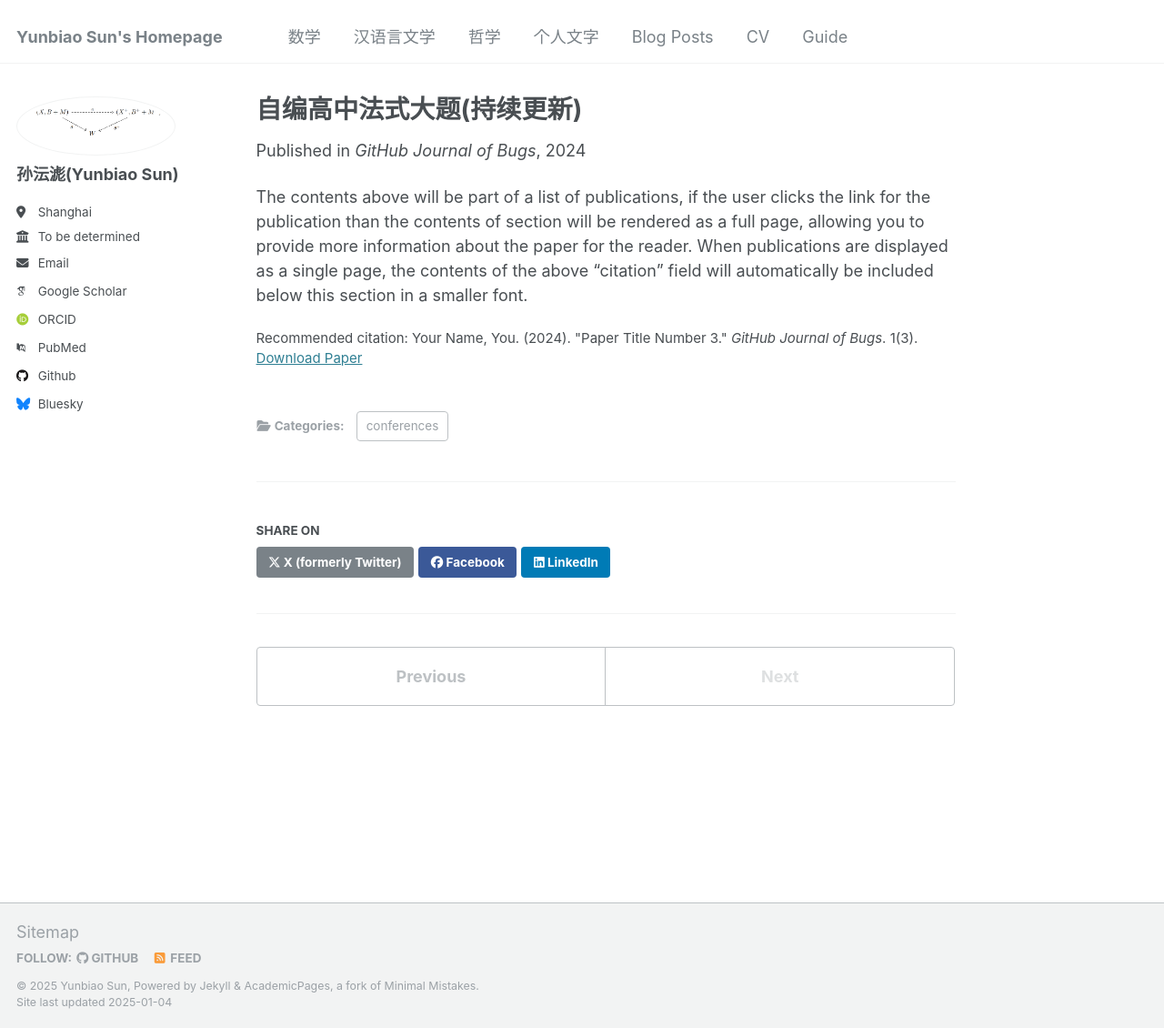
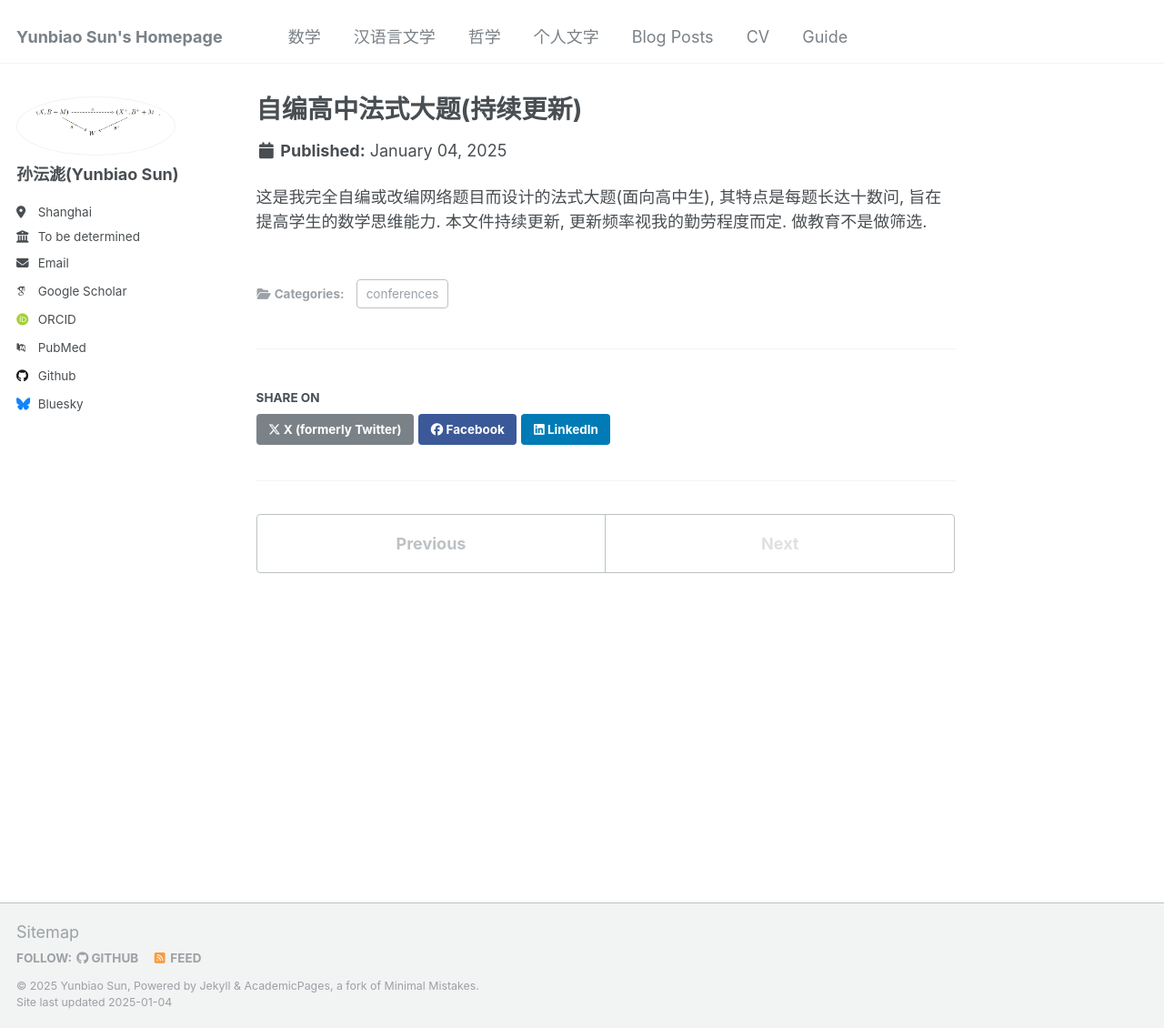
Before and after one commit to YunbiaoSun/YunbiaoSun.github.io, a Jekyll site: the page built from _mathematics/2024-02-17-paper-title-number-4.md, in a window 1280 px wide and 1130 px high. Shown: the whole window at 91% size. Built offline with Jekyll 4.4.1, drawn with Linux system fonts in a browser that asks for light colours; some web fonts are replaced.

Commit message:
math-all math

```diff
--- a/_mathematics/2024-02-17-paper-title-number-4.md
+++ b/_mathematics/2024-02-17-paper-title-number-4.md
@@ -4,10 +4,7 @@ collection: mathematics
 category: conferences
 permalink: /mathematics/2024-02-17-paper-title-number-4
 excerpt: 'This paper is about fixing template issue #693.'
-date: 2024-02-17
-venue: 'GitHub Journal of Bugs'
-paperurl: 'http://YunbiaoSun.github.io/files/1w1n.pdf'
-citation: 'Your Name, You. (2024). &quot;Paper Title Number 3.&quot; <i>GitHub Journal of Bugs</i>. 1(3).'
+date: 2025-01-4
 ---
 
-The contents above will be part of a list of publications, if the user clicks the link for the publication than the contents of section will be rendered as a full page, allowing you to provide more information about the paper for the reader. When publications are displayed as a single page, the contents of the above "citation" field will automatically be included below this section in a smaller font.
+这是我完全自编或改编网络题目而设计的法式大题(面向高中生), 其特点是每题长达十数问, 旨在提高学生的数学思维能力. 本文件持续更新, 更新频率视我的勤劳程度而定. 做教育不是做筛选.
```
Also changed, not shown: _mathematics/2010-10-01-paper-title-number-2.md (+2 -2 lines), _mathematics/2015-10-01-paper-title-number-3.md (+2 -2 lines).
